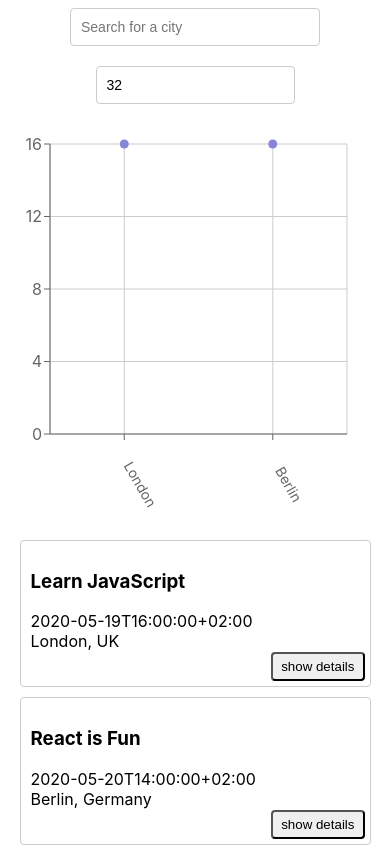
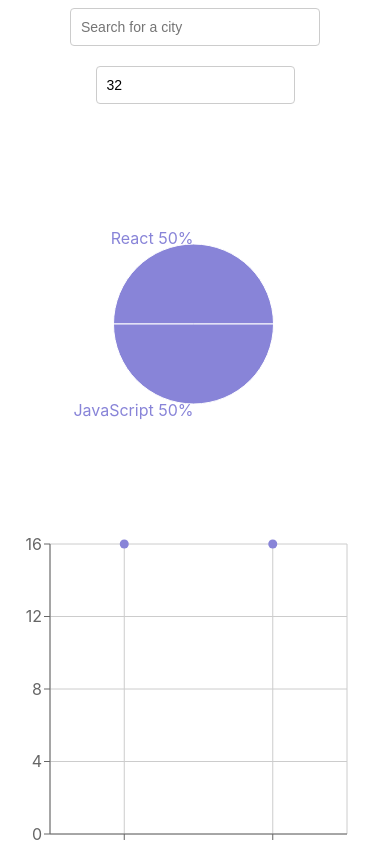
Before and after one commit to divitoau/meet, a React (Create React App) app: page / in a window 390 px wide. Shown: the top 847 px of the page. Built offline with nearby package versions, Linux system fonts and the light colour scheme; what atatus-spa would draw is missing.

Commit message:
adjusted custom labels on pie chart

```diff
--- a/src/App.css
+++ b/src/App.css
@@ -95,3 +95,14 @@
   width: 250px;
   z-index: 1000;
 }
+
+.charts-container {
+  display: grid;
+  grid-template-columns: 1fr 1fr;
+}
+
+@media (max-width: 768px) {
+  .charts-container {
+    grid-template-columns: 1fr;
+  }
+}
--- a/src/components/EventGenresChart.js
+++ b/src/components/EventGenresChart.js
@@ -9,6 +9,31 @@
   useEffect(() => {
     setData(getData());
   }, [`${events}`]);
+
+  const renderCustomizedLabel = ({
+    cx,
+    cy,
+    midAngle,
+    outerRadius,
+    percent,
+    index,
+  }) => {
+    const RADIAN = Math.PI / 180;
+    const radius = outerRadius;
+    const x = cx + radius * Math.cos(-midAngle * RADIAN) * 1.07;
+    const y = cy + radius * Math.sin(-midAngle * RADIAN) * 1.07;
+    return percent ? (
+      <text
+        x={x}
+        y={y}
+        fill="#8884d8"
+        textAnchor={x > cx ? "start" : "end"}
+        dominantBaseline="central"
+      >
+        {`${genres[index]} ${(percent * 100).toFixed(0)}%`}
+      </text>
+    ) : null;
+  };
 
   const getData = () => {
     const data = genres.map((genre) => {
@@ -24,12 +49,12 @@
   };
 
   return (
-    <ResponsiveContainer width="99%" height="100%">
+    <ResponsiveContainer width="99%" height={400}>
       <PieChart>
         <Pie
           data={data}
           labelLine={false}
-          label
+          label = {renderCustomizedLabel}
           outerRadius={80}
           fill="#8884d8"
           dataKey="value"
```
